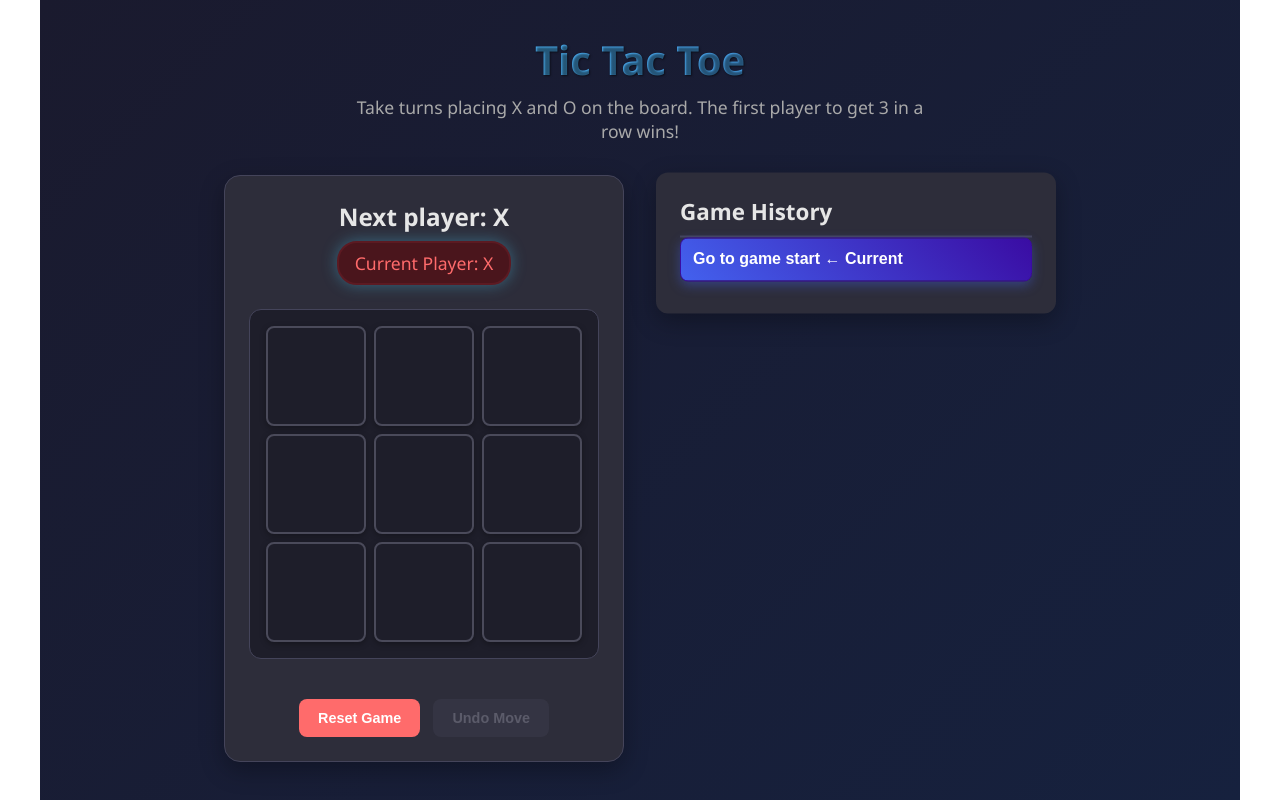
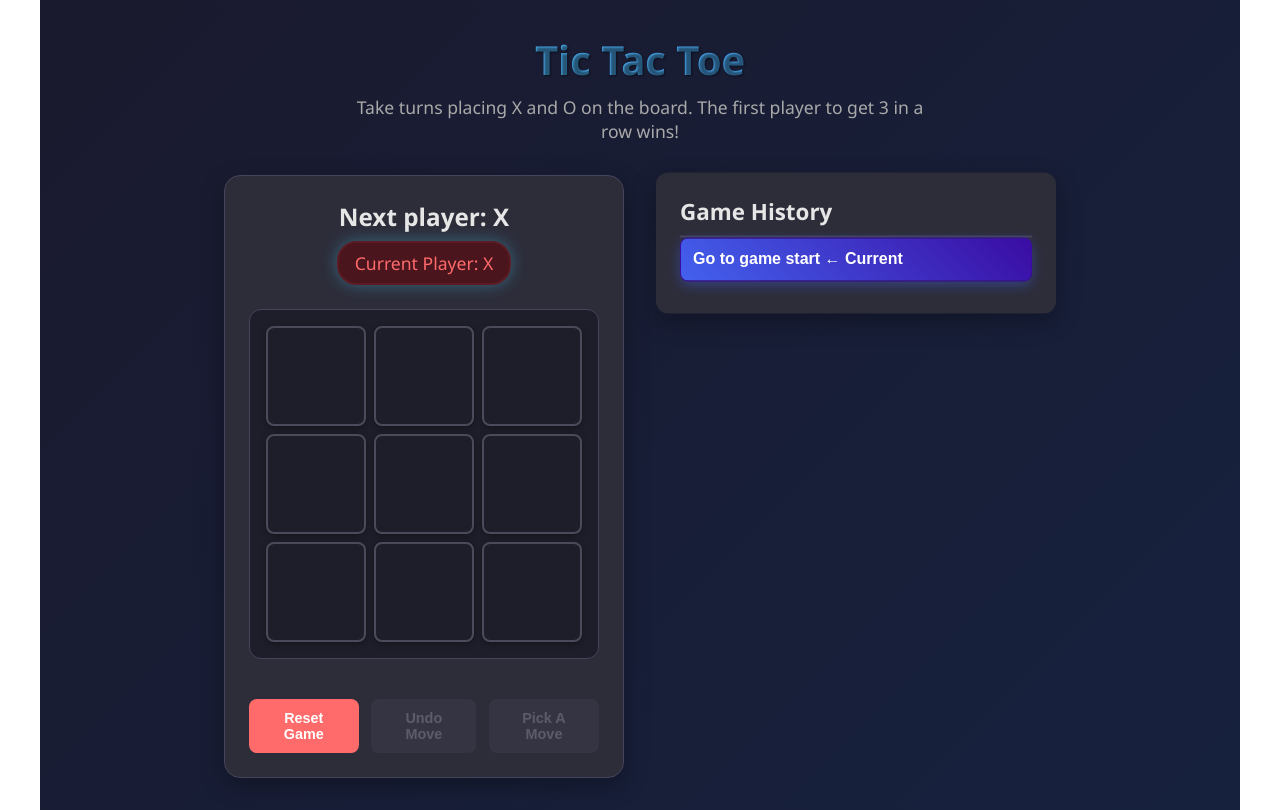
Before and after one commit to bijithintersmart/user, a Next.js app: page /tic-tak in a window 1280 px wide. Built offline with nearby package versions, Linux system fonts and the light colour scheme.

Commit message:
Refactor game state management; update resetGame function to reset history and currentMove, modify undoGame logic to allow undoing the last two moves, and enhance Board component with a new button to pick a random move.

```diff
--- a/src/app/globals.css
+++ b/src/app/globals.css
@@ -48,7 +48,7 @@ a {
     color-scheme: dark;
   }
 }
-/* Remove number input arrows — Chrome, Edge, Safari */
+
 input[type="number"]::-webkit-inner-spin-button,
 input[type="number"]::-webkit-outer-spin-button {
   -webkit-appearance: none;
@@ -56,7 +56,6 @@ input[type="number"]::-webkit-outer-spin-button {
   margin: 0;
 }
 
-/* Firefox */
 input[type="number"] {
   -moz-appearance: textfield;
   appearance: textfield;
--- a/src/app/tic-tak/components/Board.js
+++ b/src/app/tic-tak/components/Board.js
@@ -1,5 +1,5 @@
-import Square from './square'
-import styles from './Board.module.css';
+import Square from "./square";
+import styles from "./Board.module.css";
 
 export default function Board({
   xIsNext,
@@ -20,6 +20,21 @@ export default function Board({
     nextSquares[i] = player;
     onPlay(nextSquares);
   }
+
+  function pickARandomSpot() {
+    const emptyItems = [];
+    for (let i = 0; i < squares.length; i++) {
+      console.log(typeof squares[i]);
+      if (squares[i] == null) {
+        emptyItems.push(i);
+      }
+    }
+    if (emptyItems.length === 0) return null;
+    const randomIndex = Math.floor(Math.random() * emptyItems.length);
+    handleClick(emptyItems[randomIndex]);
+  }
+
+  console.log(`squire :${squares}`);
 
   return (
     <div className={styles.boardContainer}>
@@ -44,7 +59,6 @@ export default function Board({
           />
         ))}
       </div>
-      {/* Show button group only when game is still ongoing */}
       {!winner && turns > 0 ? (
         <div className={styles.buttonGroup}>
           <button className={styles.resetButton} onClick={onReset}>
@@ -56,6 +70,13 @@ export default function Board({
             disabled={squares.every((square) => !square)}
           >
             Undo Move
+          </button>
+          <button
+            className={styles.undoButton}
+            onClick={pickARandomSpot}
+            disabled={squares.every((square) => !square)}
+          >
+            Pick A Move
           </button>
         </div>
       ) : null}
--- a/src/state/GameState.js
+++ b/src/state/GameState.js
@@ -25,15 +25,15 @@ export const useGameStore = create(
                 : nextMove,
           }));
         },
-        resetGame: (gameState) => {
-          set((state) => ({
+        resetGame: () => {
+          set(() => ({
             history: [Array(9).fill(null)],
             currentMove: 0,
           }));
         },
         undoGame: () => {
           set((state) => {
-            if (state.currentMove <= 0) {
+            if (state.currentMove <= 2) {
               return state;
             }
             const newHistory = state.history.slice(0, -1);
```
